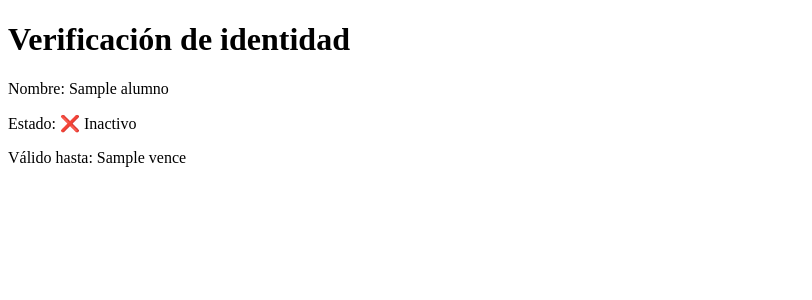
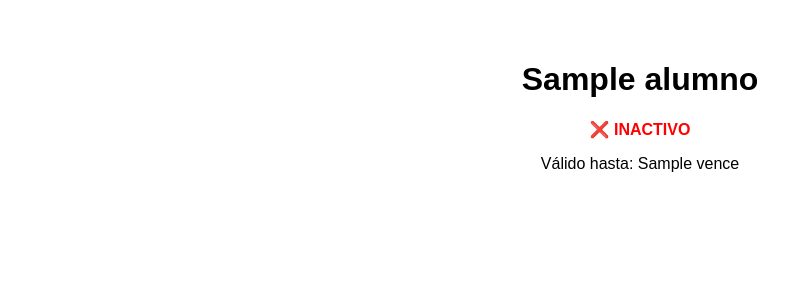
Before and after one commit to BerroJessica/credencial-impro, a Flask app: template templates/verificador.html in a window 1280 px wide. Shown: the top 300 px of the page, without its empty margins (0-812 px from the left). Run offline with Flask 3, Linux system fonts and the light colour scheme; the template is opened without the code that fills it: most values are stand-ins (such as "Sample title", 1, 10 or a date in 2020).

Commit message:
Cambio QR a página de verificación y diseño claro para restaurantes

```diff
--- a/templates/verificador.html
+++ b/templates/verificador.html
@@ -1,12 +1,20 @@
 <!DOCTYPE html>
 <html>
 <head>
-    <title>Verificación</title>
+  <title>Verificación de alumno</title>
+  <style>
+    body { font-family: sans-serif; padding: 2em; text-align: center; }
+    .activo { color: green; font-weight: bold; }
+    .inactivo { color: red; font-weight: bold; }
+  </style>
 </head>
 <body>
-    <h1>Verificación de identidad</h1>
-    <p>Nombre: {{ alumno.nombre }}</p>
-    <p>Estado: {{ '✅ Activo' if alumno.activo else '❌ Inactivo' }}</p>
-    <p>Válido hasta: {{ alumno.vence }}</p>
+  <h1>{{ alumno.nombre }}</h1>
+  {% if alumno.activo %}
+    <p class="activo">✅ ACTIVO</p>
+  {% else %}
+    <p class="inactivo">❌ INACTIVO</p>
+  {% endif %}
+  <p>Válido hasta: {{ alumno.vence }}</p>
 </body>
 </html>
```
